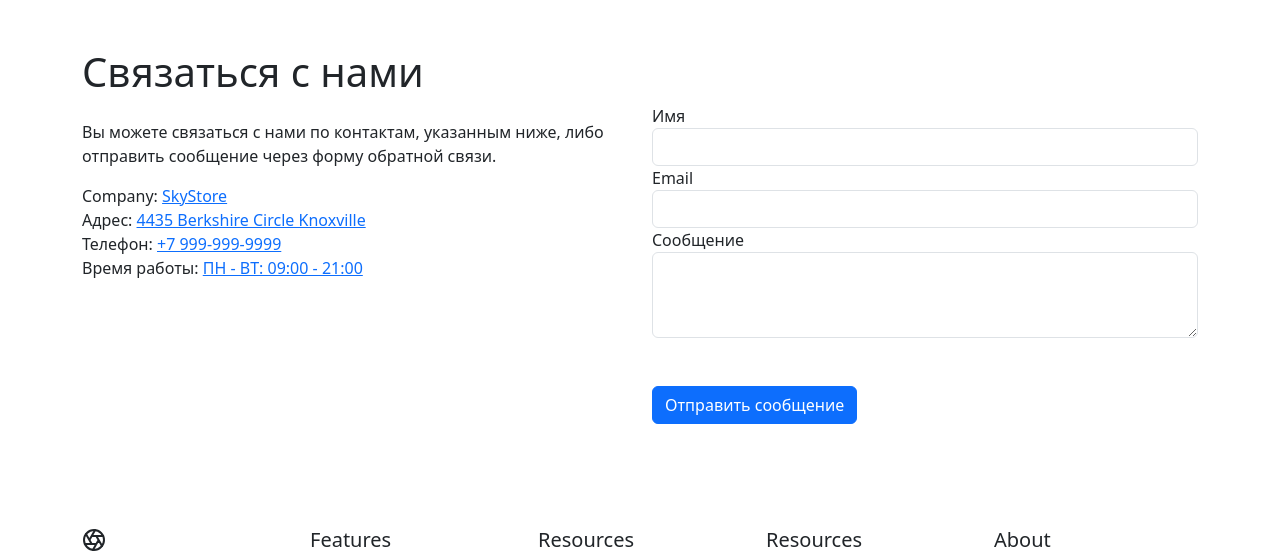
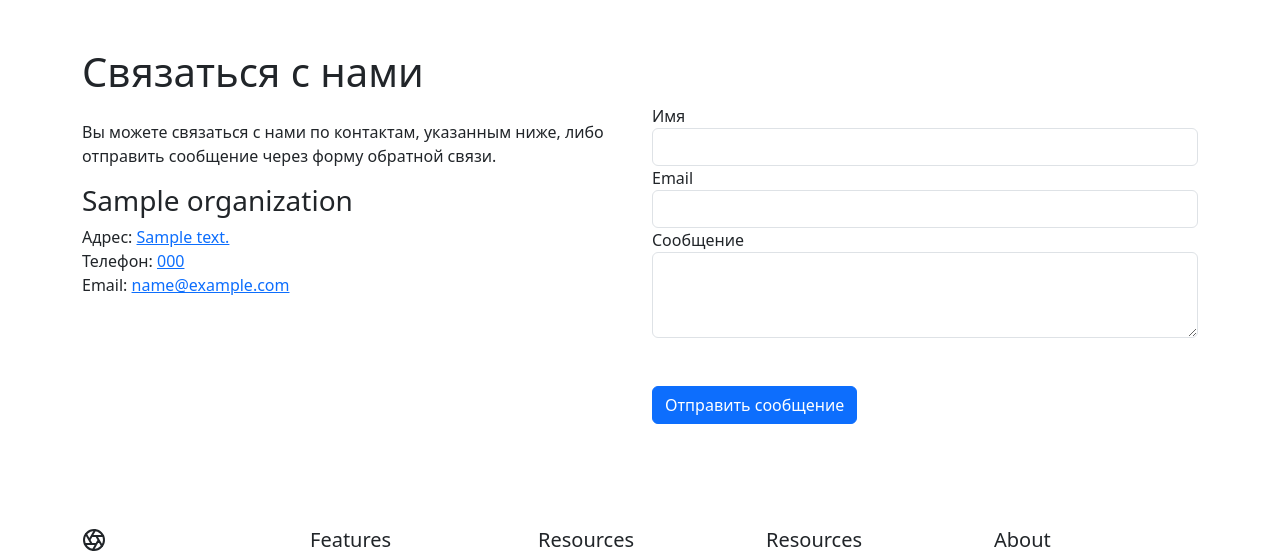
Before and after one commit to Mirrormsk/skystore, a Django app: page /contacts/ in a window 1280 px wide. Shown: the part 59-611 px from the top of the page. Run offline with Django 4.2, Linux system fonts and the light colour scheme; tables that the repository leaves empty hold one stand-in row (values such as "Sample post"); parts of the project's set-up code (start-up, migrations or seed data) failed here and were passed over; some libraries are stand-ins or nearby versions.

Commit message:
contacts showed from database

```diff
--- a/catalog/templates/catalog/contacts.html
+++ b/catalog/templates/catalog/contacts.html
@@ -20,18 +20,18 @@
                         обратной связи.</p>
 
                     <div class="find-widget">
-                        Company: <a href="https://hostriver.ro">SkyStore</a>
+                        <h3>{{ organization.name }}</h3>
                     </div>
                     <div class="find-widget">
-                        Адрес: <a href="#">4435 Berkshire Circle Knoxville</a>
+                        Адрес: <a href="#">{{ organization.address }}</a>
                     </div>
                     <div class="find-widget">
-                        Телефон: <a href="tel: +79999999999">+7 999-999-9999</a>
+                        Телефон: <a href="tel: {{ organization.phone }}">{{ organization.phone }}</a>
+                    </div>
+                    <div class="find-widget">
+                        Email: <a href="mailto: {{ organization.email }}">{{ organization.email }}</a>
                     </div>
 
-                    <div class="find-widget">
-                        Время работы: <a href="#">ПН - ВТ: 09:00 - 21:00</a>
-                    </div>
                 </div>
                 <!-- contact form -->
                 <div class="col-md-6 wow animated fadeInRight" data-wow-delay=".2s">
--- a/catalog/views.py
+++ b/catalog/views.py
@@ -2,7 +2,7 @@ from django.shortcuts import render
 from django.contrib import messages
 
 from .services import messages_saver
-from .models import Product
+from .models import Product, Organization
 
 
 # Create your views here.
@@ -19,4 +19,4 @@ def contacts(request):
         messages_saver.save_message(request.POST)
         messages.info(request, 'Ваше сообщение принято и будет обработано')
 
-    return render(request, "catalog/contacts.html", {'nbar': 'contacts'})
+    return render(request, "catalog/contacts.html", {'nbar': 'contacts', 'organization': Organization.objects.get(pk=1)})
```
